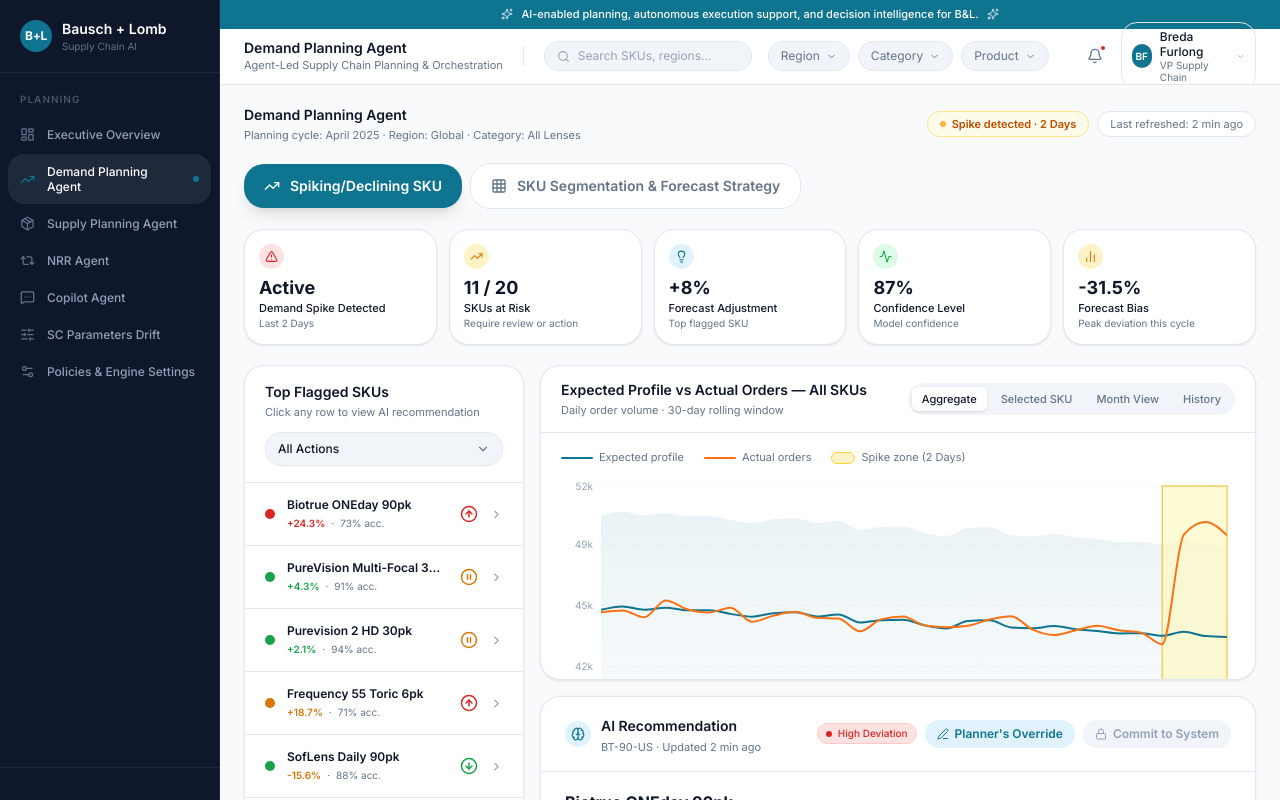
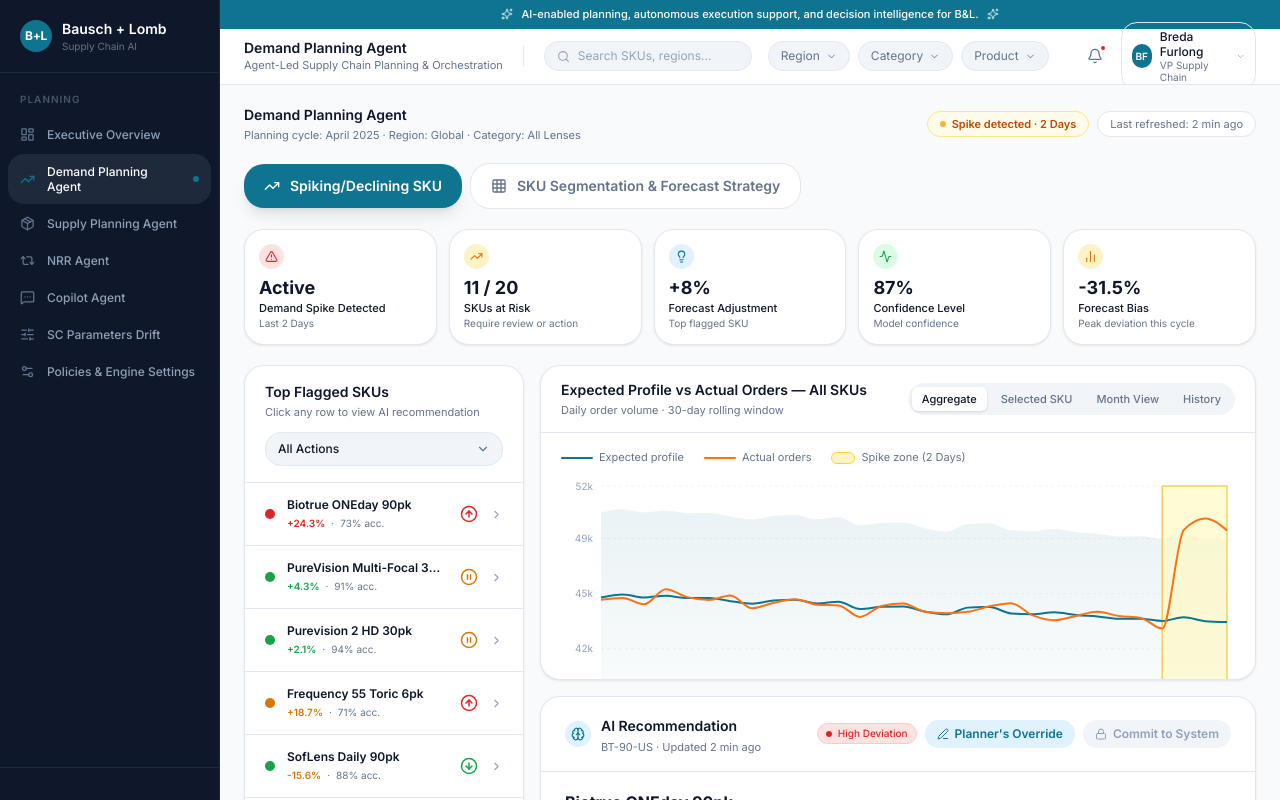
Before and after one commit to Nishu2202/B-L-SC-12WK-SC-MVP-Mokcup, a Next.js app: page / in a window 1280 px wide. Built offline with nearby package versions, Linux system fonts and the light colour scheme.

Commit message:
fix: add bottom margin to XAxis in DemandChart
Fix date label cutoff by adjusting chart margin for proper display.

```diff
--- a/components/DemandChart.tsx
+++ b/components/DemandChart.tsx
@@ -127,7 +127,7 @@ export default function DemandChart({ selectedSku, aggregateData }: DemandChartP
         </div>
 
         <ResponsiveContainer width="100%" height={280}>
-          <ComposedChart data={data} margin={{ top: 8, right: 8, left: 0, bottom: 0 }}>
+          <ComposedChart data={data} margin={{ top: 8, right: 8, left: 0, bottom: 24 }}>
             <defs>
               <linearGradient id="bandGradient" x1="0" y1="0" x2="0" y2="1">
                 <stop offset="0%" stopColor="#0e7490" stopOpacity={0.15} />
```
